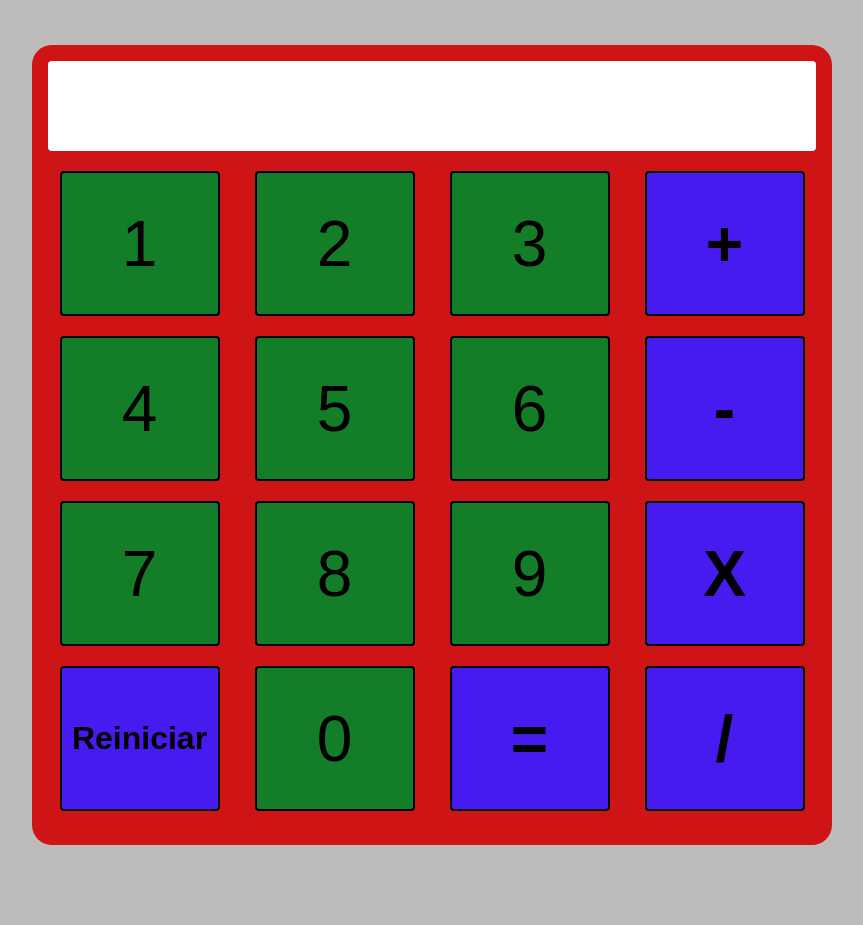
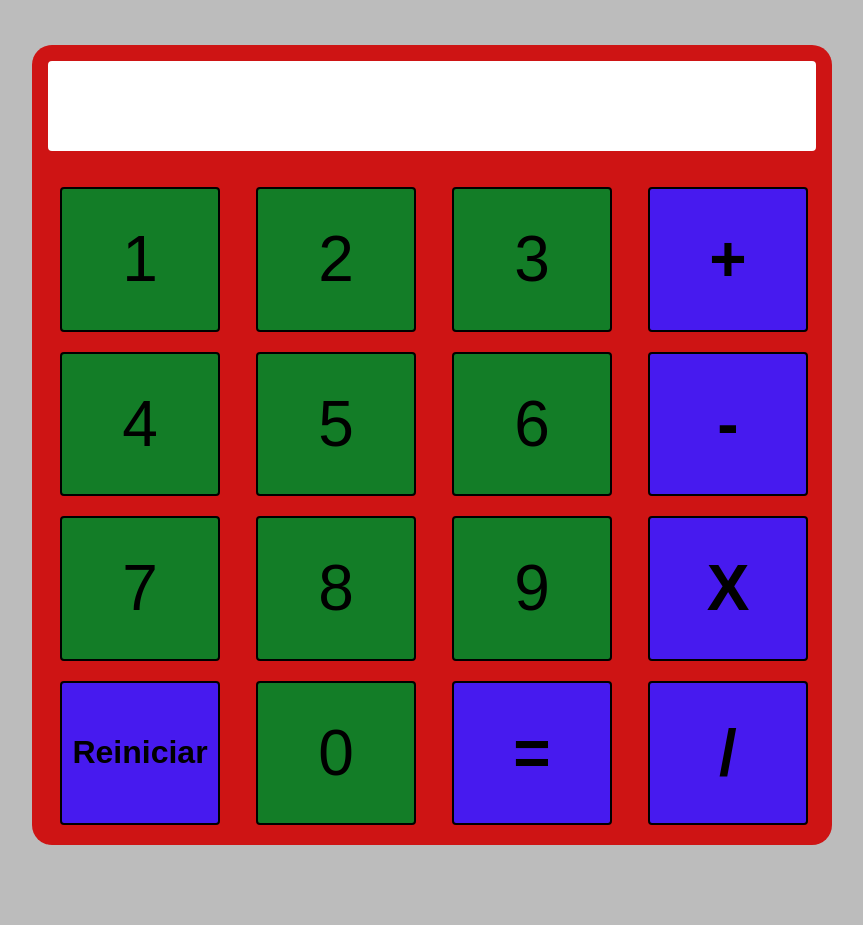
Before and after one commit to JoseGodoyCebreros/Mis-codigos, a PHP site: page / in a window 1280 px wide. Shown: the part 387-1312 px from the top of the page, without its empty margins (208-1071 px from the left). Run offline with PHP 8.4, Linux system fonts and the light colour scheme.

Commit message:
Update estilo.css

```diff
--- a/Calculadora/estilo.css
+++ b/Calculadora/estilo.css
@@ -1,6 +1,6 @@
 *{
 	font-family: sans-serif;
-	margin: 0 auto;
+	margin: 0;
 	padding: 0;
 	box-sizing: border-box;
 	background: #BCBCBC;
@@ -33,19 +33,22 @@
 .div-botones div{
 	display: flex;
 	justify-content: center;
+	margin: 0 0.5rem;
 }
 
 .div-pantalla{
 	background: transparent;
+	width: 100%;
+	padding: 1rem;
 }
 
 .pantalla{
 	background: #ffff;
+	width: 100%;
 	display: flex;
 	justify-content: start;
 	align-items: center;
 	font-size: 50px;
-	margin: 1rem;
 	height: 90px;
 	padding: 10px;
 	border-radius: 4px;
@@ -88,6 +91,8 @@
 
 
 .calculadora {
+	display: flex;
+	flex-direction: column;
 	margin: 0 4rem;
 	height: 50rem;
 	width: 50rem;
```
